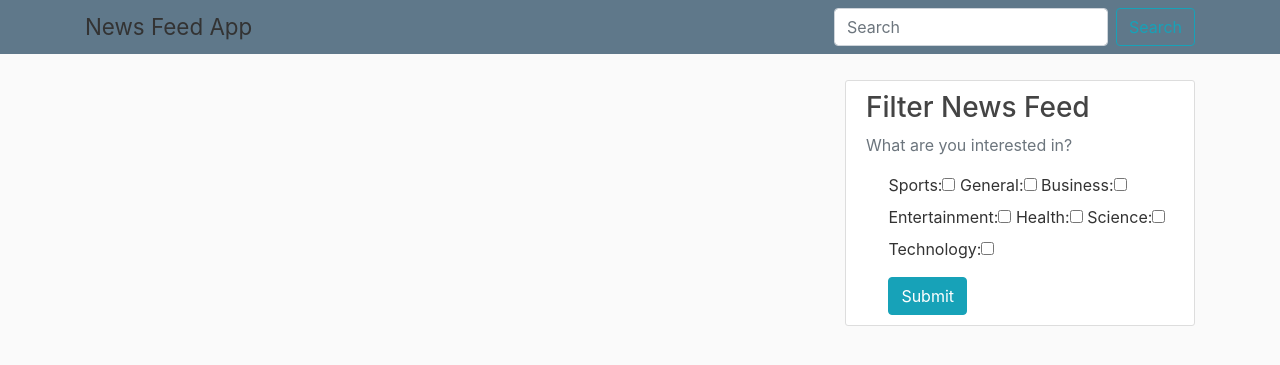
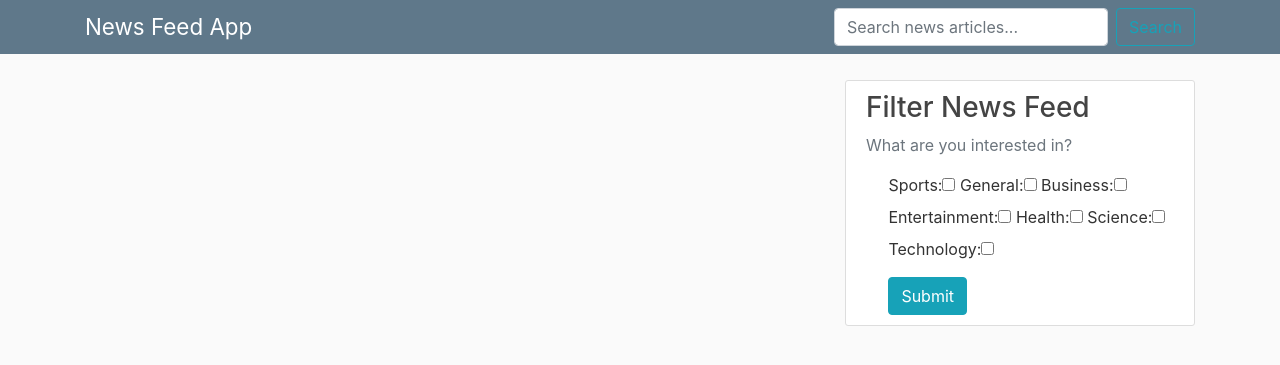
Before and after one commit to ajmengistu/news-feed-app, a Django app: page / in a window 1280 px wide. Shown: the top 365 px of the page. Run offline with Django 3.2, Linux system fonts and the light colour scheme; data comes from the database, SQL or seed files in the repository; both versions use the stored data as it was after the commit; some libraries are stand-ins or nearby versions.

Commit message:
Added search feature. A user can now successfully filter their news feed by category. In addition, a user can search for popular articles.

```diff
--- a/news_feed_app/feed/templates/feed/base.html
+++ b/news_feed_app/feed/templates/feed/base.html
@@ -24,15 +24,17 @@
           <div class="collapse navbar-collapse" id="navbarToggle">
             <div class="navbar-nav mr-auto">
             <div class="app-logo">
+            <a href="{% url 'home' %}" style="text-decoration: none; color: white">
               News Feed App
+            </a>
             </div>
             </div>
             <!-- Navbar Right Side -->
             <div class="navbar-nav">
 
-  <form class="form-inline" method="GET" action="/search`">
+  <form class="form-inline" method="GET" action="{% url 'news_search_results' %}">
   {% comment %} {% csrf_token %} {% endcomment %}
-    <input class="form-control mr-sm-2" type="search" placeholder="Search" aria-label="Search">
+    <input class="form-control mr-sm-2" type="text" name="q" placeholder="Search news articles..." aria-label="Search">
     <button class="btn btn-outline-info my-2 my-sm-0" type="submit">Search</button>
   </form>
             </div>
--- a/news_feed_app/feed/urls.py
+++ b/news_feed_app/feed/urls.py
@@ -2,5 +2,6 @@ from django.urls import path
 from . import views
 
 urlpatterns = [
-    path('', views.home)
+    path('', views.home, name="home"),
+    path('search/', views.search_news, name="news_search_results"),
 ]
--- a/news_feed_app/feed/views.py
+++ b/news_feed_app/feed/views.py
@@ -31,6 +31,7 @@ def update_database(form):
     for category in categories:
         obj = categoriesObj.filter(name=category).update(selected=categories[category])
 
+# Home page view
 def home(request):
     form = CategoryForm()
     initialize_category_form(form)
@@ -45,3 +46,15 @@ def home(request):
 
     context = { 'form':form, 'article_categories':article_categories }
     return render(request, 'feed/home.html', context)
+
+def search_news(request):
+    search_results = []
+    if request.method == 'GET':
+        search_query = request.GET.get('q')
+        response = api.get_everything(q=search_query)
+        search_results = response['articles']
+    else:
+        return redirect('/')
+
+    context = { 'search_results': search_results }
+    return render(request, 'feed/news_search_results.html', context)
```
Also changed, not shown: news_feed_app/feed/templates/feed/news_search_results.html (added, +47 -0 lines), news_feed_app/db.sqlite3.
